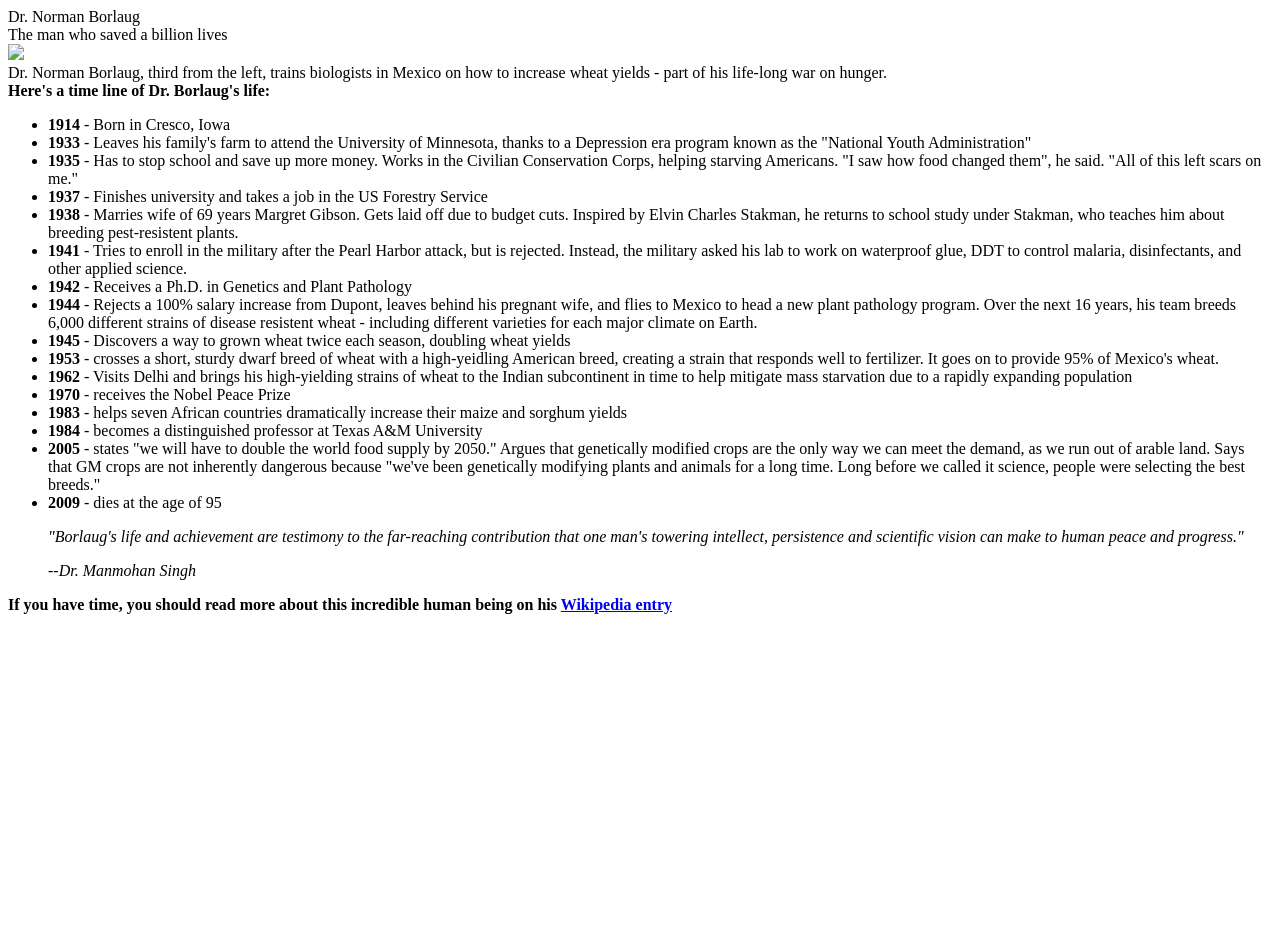
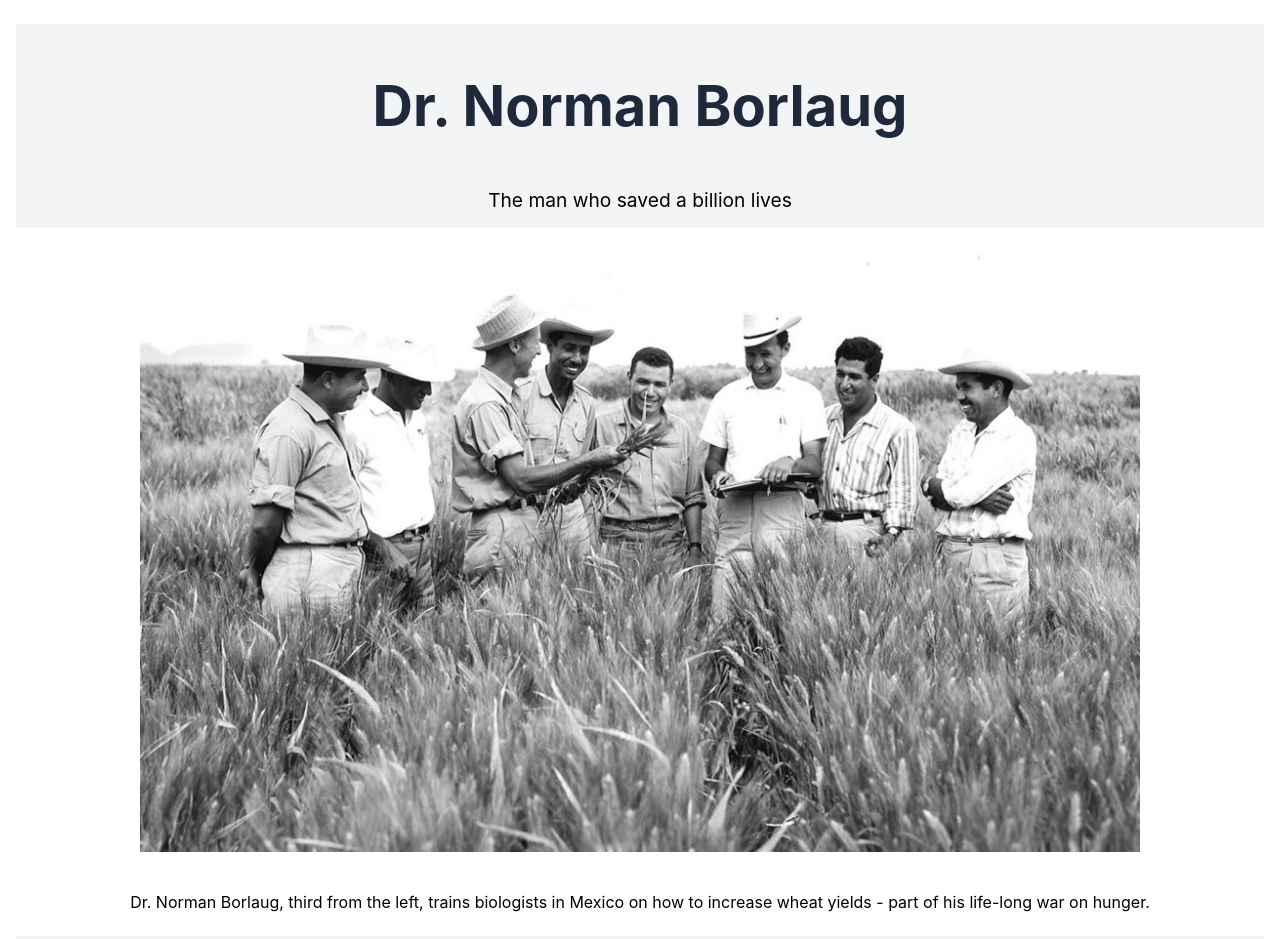
Before and after one commit to swetabhlearns/FreeCodeCamp-Tribute_Page, a plain HTML site: page index.html in a window 1280 px wide. Shown: the top 939 px of the page. Before the commit the page ends 800 px from the top, so only its background shows below. Drawn offline with Linux system fonts and the light colour scheme; a web font is replaced by a local one.

Commit message:
fixed file paths

```diff
--- a/index.html
+++ b/index.html
@@ -5,14 +5,14 @@
     <meta http-equiv="X-UA-Compatible" content="IE=edge">
     <meta name="viewport" content="width=device-width, initial-scale=1.0">
     <title>FCC-Tribute</title>
-    <link rel="stylesheet" href="style.css">
+    <link rel="stylesheet" href="./lib/style.css">
 </head>
 <body>
     <main id="main">
     <header id= "title"> Dr. Norman Borlaug</header>
     <div id="hdr-caption">The man who saved a billion lives</div>
     <div id="img-div">
-        <img src="tribute.jpg" id="image">
+        <img src="./lib/tribute.jpg" id="image">
         <div id="img-caption">Dr. Norman Borlaug, third from the left, trains biologists in Mexico on how to increase wheat yields - part of his life-long war on hunger.
     </div>
     <section id="tribute-info"><strong>Here's a time line of Dr. Borlaug's life:</strong>
```
